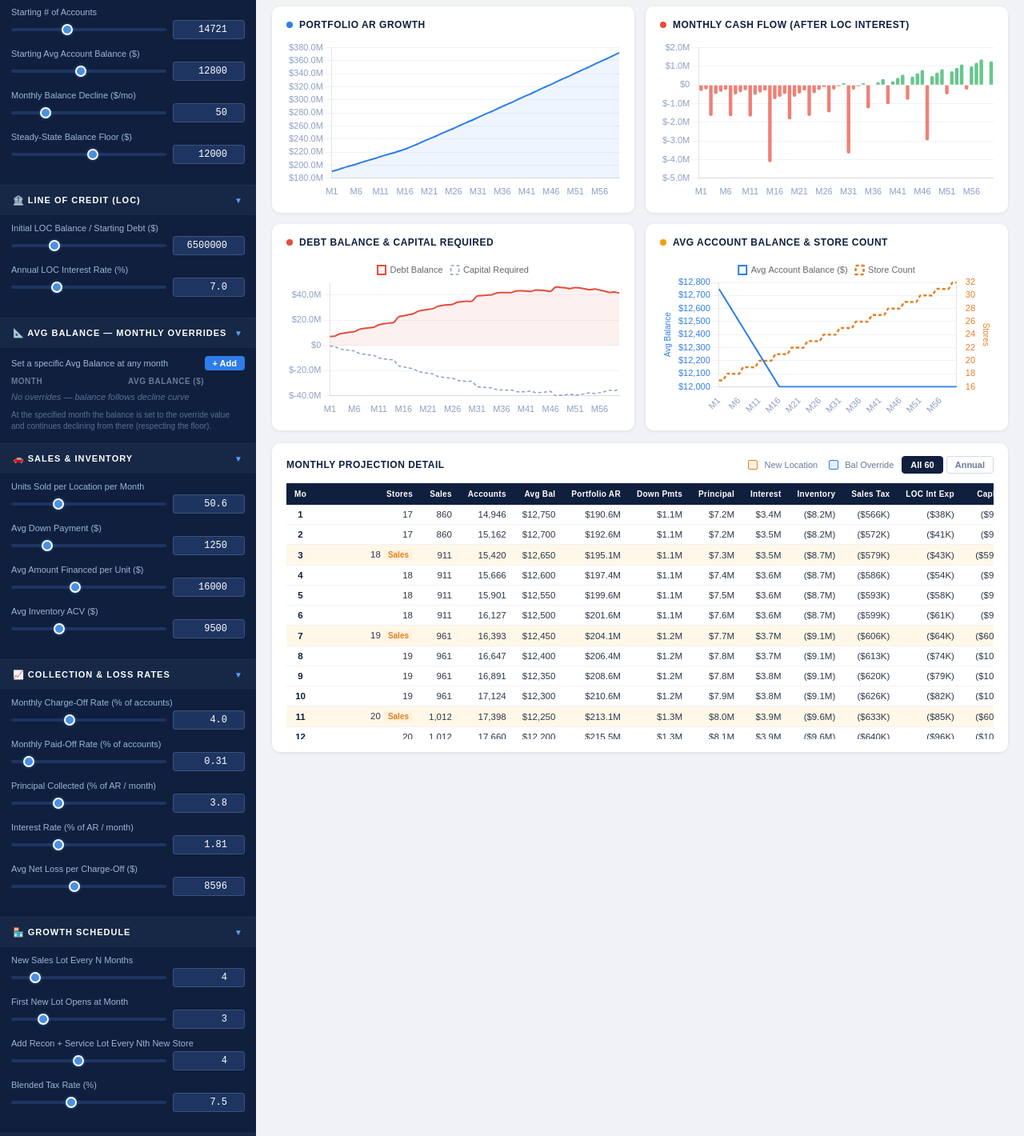
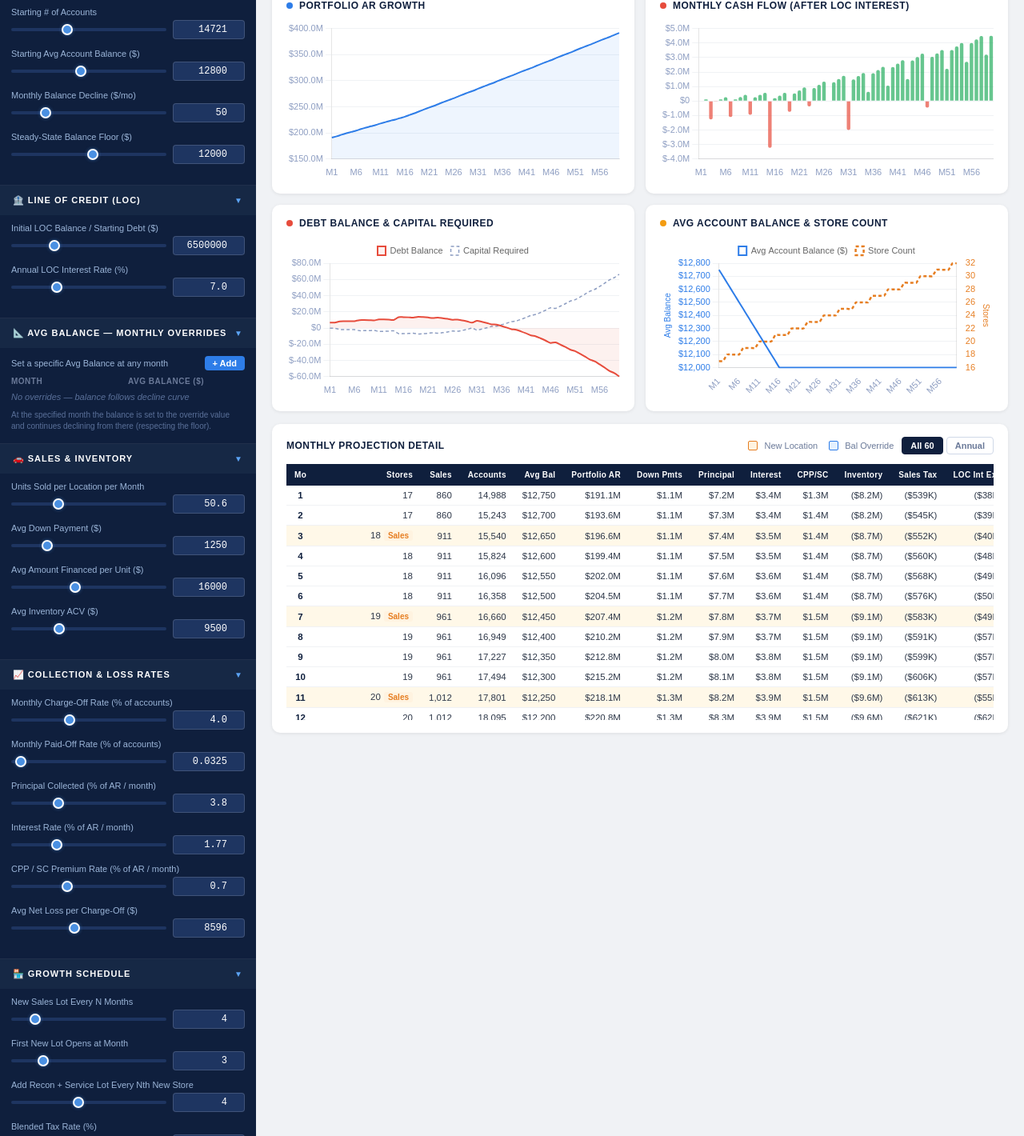
Before and after one commit to jkmsecond/Capital-Projection-June-2026, a plain HTML site: page index.html in a window 1280 px wide. Shown: the part 191-1611 px from the top of the page at 80% size. Drawn offline with nearby package versions, Linux system fonts and the light colour scheme.

Commit message:
V2 Updates to Opex & add Reins Inflow

```diff
--- a/index.html
+++ b/index.html
@@ -51,7 +51,7 @@
   .input-group label { display: block; font-size: 11px; color: #9bb5d8; margin-bottom: 4px; font-weight: 500; }
   .input-row { display: flex; align-items: center; gap: 8px; }
   .input-row input[type="range"] {
-    flex: 1; -webkit-appearance: none; appearance: none; height: 4px; background: var(--navy-light);
+    flex: 1; -webkit-appearance: none; height: 4px; background: var(--navy-light);
     border-radius: 2px; outline: none; cursor: pointer;
   }
   .input-row input[type="range"]::-webkit-slider-thumb {
@@ -324,8 +324,8 @@
       <div class="input-group">
         <label>Monthly Paid-Off Rate (% of accounts)</label>
         <div class="input-row">
-          <input type="range" id="s_poRate" min="0.05" max="3" step="0.05" value="0.31" oninput="syncInput('poRate',this.value);recalc()">
-          <input type="number" id="n_poRate" value="0.31" step="0.05" oninput="syncRange('poRate',this.value);recalc()">
+          <input type="range" id="s_poRate" min="0.01" max="1" step="0.005" value="0.0325" oninput="syncInput('poRate',this.value);recalc()">
+          <input type="number" id="n_poRate" value="0.0325" step="0.005" oninput="syncRange('poRate',this.value);recalc()">
         </div>
       </div>
       <div class="input-group">
@@ -338,8 +338,15 @@
       <div class="input-group">
         <label>Interest Rate (% of AR / month)</label>
         <div class="input-row">
-          <input type="range" id="s_intRate" min="0.5" max="5" step="0.05" value="1.81" oninput="syncInput('intRate',this.value);recalc()">
-          <input type="number" id="n_intRate" value="1.81" step="0.05" oninput="syncRange('intRate',this.value);recalc()">
+          <input type="range" id="s_intRate" min="0.5" max="5" step="0.05" value="1.77" oninput="syncInput('intRate',this.value);recalc()">
+          <input type="number" id="n_intRate" value="1.77" step="0.05" oninput="syncRange('intRate',this.value);recalc()">
+        </div>
+      </div>
+      <div class="input-group">
+        <label>CPP / SC Premium Rate (% of AR / month)</label>
+        <div class="input-row">
+          <input type="range" id="s_cppRate" min="0" max="2" step="0.05" value="0.7" oninput="syncInput('cppRate',this.value);recalc()">
+          <input type="number" id="n_cppRate" value="0.7" step="0.05" oninput="syncRange('cppRate',this.value);recalc()">
         </div>
       </div>
       <div class="input-group">
@@ -398,8 +405,8 @@
       <div class="input-group">
         <label>Base Monthly OpEx ($)</label>
         <div class="input-row">
-          <input type="range" id="s_baseOpex" min="500000" max="15000000" step="50000" value="3250000" oninput="syncInput('baseOpex',this.value);recalc()">
-          <input type="number" id="n_baseOpex" value="3250000" oninput="syncRange('baseOpex',this.value);recalc()">
+          <input type="range" id="s_baseOpex" min="500000" max="15000000" step="50000" value="4250000" oninput="syncInput('baseOpex',this.value);recalc()">
+          <input type="number" id="n_baseOpex" value="4250000" oninput="syncRange('baseOpex',this.value);recalc()">
         </div>
       </div>
       <div class="input-group">
@@ -569,6 +576,7 @@
             <th>Down Pmts</th>
             <th>Principal</th>
             <th>Interest</th>
+            <th>CPP/SC</th>
             <th>Inventory</th>
             <th>Sales Tax</th>
             <th>LOC Int Exp</th>
@@ -595,19 +603,16 @@
 let overrideIdCounter = 0;
 
 function addOverride(month, balance) {
-  const list = document.getElementById('overrideList');
+  const list  = document.getElementById('overrideList');
   const empty = document.getElementById('overrideEmpty');
   if (empty) empty.style.display = 'none';
-
   const id = ++overrideIdCounter;
   const row = document.createElement('div');
   row.className = 'override-row';
   row.id = 'override_' + id;
   row.innerHTML = `
-    <input type="number" min="1" max="60" step="1" value="${month || ''}" placeholder="1–60"
-      oninput="recalc()" title="Projection month">
-    <input type="number" min="1000" max="50000" step="100" value="${balance || ''}" placeholder="$"
-      oninput="recalc()" title="Avg Account Balance ($)">
+    <input type="number" min="1" max="60" step="1" value="${month||''}" placeholder="1–60" oninput="recalc()" title="Projection month">
+    <input type="number" min="1000" max="50000" step="100" value="${balance||''}" placeholder="$" oninput="recalc()" title="Avg Account Balance ($)">
     <button class="remove-override-btn" onclick="removeOverride(${id})" title="Remove">×</button>
   `;
   list.appendChild(row);
@@ -618,21 +623,19 @@ function removeOverride(id) {
   const row = document.getElementById('override_' + id);
   if (row) row.remove();
   const list = document.getElementById('overrideList');
-  if (list.querySelectorAll('.override-row').length === 0) {
+  if (list.querySelectorAll('.override-row').length === 0)
     document.getElementById('overrideEmpty').style.display = '';
-  }
   recalc();
 }
 
 function getOverrides() {
-  const overrides = {};
+  const o = {};
   document.querySelectorAll('#overrideList .override-row').forEach(row => {
-    const inputs = row.querySelectorAll('input[type="number"]');
-    const mo  = parseInt(inputs[0].value);
-    const bal = parseFloat(inputs[1].value);
-    if (mo >= 1 && mo <= 60 && bal > 0) overrides[mo] = bal;
+    const [mEl, bEl] = row.querySelectorAll('input[type="number"]');
+    const mo = parseInt(mEl.value), bal = parseFloat(bEl.value);
+    if (mo >= 1 && mo <= 60 && bal > 0) o[mo] = bal;
   });
-  return overrides;
+  return o;
 }
 
 // ═══════════════════════════════════════════════════════
@@ -657,6 +660,7 @@ function getParams() {
     poRate:        g('poRate') / 100,
     prinRate:      g('prinRate') / 100,
     intRate:       g('intRate') / 100,
+    cppRate:       g('cppRate') / 100,
     netLoss:       g('netLoss'),
     growthInterval:g('growthInterval'),
     startGrowth:   g('startGrowth'),
@@ -680,13 +684,13 @@ function runModel(p, balOverrides) {
   const VARIANCE_RATE = 0.0009;
   const results = [];
 
-  let accounts   = p.initAccounts;
-  let avgBalance = p.initBalance;
-  let ar         = p.initAR;
-  let storeCount = p.stores;
-  let opex       = p.baseOpex;
-  let newStores  = 0;
-  let debtBalance = p.initLOC;  // tracks outstanding LOC balance
+  let accounts    = p.initAccounts;
+  let avgBalance  = p.initBalance;
+  let ar          = p.initAR;
+  let storeCount  = p.stores;
+  let opex        = p.baseOpex;
+  let newStores   = 0;
+  let debtBalance = p.initLOC;
 
   for (let m = 1; m <= 60; m++) {
     // ── Store openings ──
@@ -710,10 +714,10 @@ function runModel(p, balOverrides) {
     // ── LOC interest expense (on prior month balance) ──
     const interestExp = debtBalance * (p.locRate / 12);
 
-    // ── Sales & accounts ──
+    // ── Sales & account attrition (floating point — not rounded) ──
     const salesUnits = storeCount * p.salesPerLoc;
-    const coCount    = Math.round(accounts * p.coRate);
-    const poCount    = Math.round(accounts * p.poRate);
+    const coCount    = accounts * p.coRate;
+    const poCount    = accounts * p.poRate;
     accounts = accounts + salesUnits - coCount - poCount;
 
     // ── Avg balance: override or decline ──
@@ -733,20 +737,20 @@ function runModel(p, balOverrides) {
     const downPmtCash   = salesUnits * p.downPmt;
     const principal     = prevAR * p.prinRate;
     const interest      = ar * p.intRate;
+    const cppSc         = ar * p.cppRate;                     // CPP / SC premium income
     const inventoryBuys = salesUnits * p.acv;
-    const salesTax      = ar * 0.00297 * (p.taxRate / 0.075);
+    const salesTax      = prevAR * p.prinRate * p.taxRate;    // prevAR × prinRate × taxRate
     const capex         = storeCount * p.capexPerStore + locCapex;
-    const chargeOff     = coCount * p.netLoss; // informational
+    const chargeOff     = coCount * p.netLoss;                // informational
 
-    // Cash flow now includes LOC interest expense as a deduction
-    const cashFlow = downPmtCash + principal + interest
+    const cashFlow = downPmtCash + principal + interest + cppSc
                    - inventoryBuys - salesTax - capex - opex - landCost
                    - interestExp;
 
     // ── Debt balance & capital required ──
     const variance = -ar * VARIANCE_RATE;
     debtBalance = debtBalance - cashFlow - variance;
-    const capitalRequired = p.initLOC - debtBalance; // negative = capital deficit beyond initial LOC
+    const capitalRequired = p.initLOC - debtBalance;
 
     results.push({
       month: m, storeCount,
@@ -755,7 +759,7 @@ function runModel(p, balOverrides) {
       avgBalance: Math.round(avgBalance),
       portfolioAR: ar,
       coCount, poCount, chargeOff,
-      downPmtCash, principal, interest,
+      downPmtCash, principal, interest, cppSc,
       inventoryBuys, salesTax, interestExp,
       capex, opex, landCost,
       cashFlow, variance, debtBalance, capitalRequired,
@@ -856,7 +860,7 @@ function updateCharts(data) {
 
   chartBal.data.datasets[0].data = data.map(r => r.avgBalance);
   chartBal.data.datasets[1].data = data.map(r => r.storeCount);
-  chartBal.data.datasets[0].pointRadius      = data.map(r => r.isOverride ? 5 : 0);
+  chartBal.data.datasets[0].pointRadius         = data.map(r => r.isOverride ? 5 : 0);
   chartBal.data.datasets[0].pointBackgroundColor = '#2e7de8';
   chartBal.update('none');
 }
@@ -865,33 +869,28 @@ function updateCharts(data) {
 //  KPIs
 // ═══════════════════════════════════════════════════════
 function updateKPIs(data) {
-  const el = id => document.getElementById(id);
+  const el     = id => document.getElementById(id);
   const initLOC = parseFloat(document.getElementById('n_initLOC').value) || 0;
 
-  // Peak debt balance
-  const debts    = data.map(r => r.debtBalance);
-  const maxDebt  = Math.max(...debts);
-  const peakMo   = debts.indexOf(maxDebt) + 1;
+  const debts   = data.map(r => r.debtBalance);
+  const maxDebt = Math.max(...debts);
+  const peakMo  = debts.indexOf(maxDebt) + 1;
   el('kpi_peak').textContent    = '$' + fmtM(maxDebt);
   el('kpi_peak').style.color    = '#e74c3c';
   el('kpi_peak_mo').textContent = `at Month ${peakMo}`;
 
-  // Capital deficit at peak
   const maxDef = maxDebt - initLOC;
   el('kpi_capdef').textContent = '$' + fmtM(maxDef);
   el('kpi_capdef').style.color = maxDef > 0 ? '#e74c3c' : '#27ae60';
 
-  // Capital breakeven: first month where debtBalance ≤ initLOC
   const bev = data.findIndex(r => r.debtBalance <= initLOC);
   el('kpi_breakeven').textContent = bev >= 0 ? `Month ${bev + 1}` : 'Beyond 60 mo';
   el('kpi_breakeven').style.color = bev >= 0 ? '#27ae60' : '#e74c3c';
 
-  // Y5 AR
   const last = data[59];
   el('kpi_ar60').textContent        = '$' + fmtM(last.portfolioAR);
   el('kpi_ar60_stores').textContent = `at ${last.storeCount} stores`;
 
-  // Y5 net CF
   const y5cf = data.slice(48).reduce((s, r) => s + r.cashFlow, 0);
   el('kpi_ncf').textContent = (y5cf >= 0 ? '+' : '') + '$' + fmtM(y5cf);
   el('kpi_ncf').style.color = y5cf >= 0 ? '#27ae60' : '#e74c3c';
@@ -911,11 +910,11 @@ function setView(v, btn) {
 }
 
 function renderTable(data) {
-  const rows = currentView === 'annual' ? data.filter(r => r.month % 12 === 0) : data;
+  const rows  = currentView === 'annual' ? data.filter(r => r.month % 12 === 0) : data;
   const tbody = document.getElementById('projTable');
   tbody.innerHTML = rows.map(r => {
-    const cfCls   = r.cashFlow        < 0 ? 'neg' : 'pos';
-    const capCls  = r.capitalRequired < 0 ? 'neg' : 'pos';
+    const cfCls  = r.cashFlow        < 0 ? 'neg' : 'pos';
+    const capCls = r.capitalRequired < 0 ? 'neg' : 'pos';
     const lotBadge = r.newReconLot ? '<span class="store-badge">Recon+Svc+Sales</span>'
                    : r.newSalesLot ? '<span class="store-badge">Sales</span>' : '';
     const balBadge = r.isOverride  ? `<span class="bal-badge">Override</span>` : '';
@@ -930,6 +929,7 @@ function renderTable(data) {
       <td>$${fmtK(r.downPmtCash)}</td>
       <td>$${fmtK(r.principal)}</td>
       <td>$${fmtK(r.interest)}</td>
+      <td>$${fmtK(r.cppSc)}</td>
       <td>($${fmtK(r.inventoryBuys)})</td>
       <td>($${fmtK(r.salesTax)})</td>
       <td>($${fmtK(r.interestExp)})</td>
@@ -985,9 +985,9 @@ function resetDefaults() {
     stores:17, initAR:189000000, initAccounts:14721, initBalance:12800, balDecline:50, balFloor:12000,
     initLOC:6500000, locRate:7.0,
     salesPerLoc:50.6, downPmt:1250, amtFinanced:16000, acv:9500,
-    coRate:4.0, poRate:0.31, prinRate:4.0, intRate:1.81, netLoss:8596,
+    coRate:4.0, poRate:0.0325, prinRate:3.8, intRate:1.77, cppRate:0.7, netLoss:8596,
     growthInterval:4, startGrowth:3, reconCycle:4, taxRate:7.5,
-    baseOpex:3250000, opexSales:60000, opexRecon:125000, opexService:75000,
+    baseOpex:4250000, opexSales:60000, opexRecon:125000, opexService:75000,
     capexPerStore:500, capexSales:50000, capexRecon:100000, capexService:75000,
     landSales:1000000, landRecon:1250000, landService:800000,
   };
```
